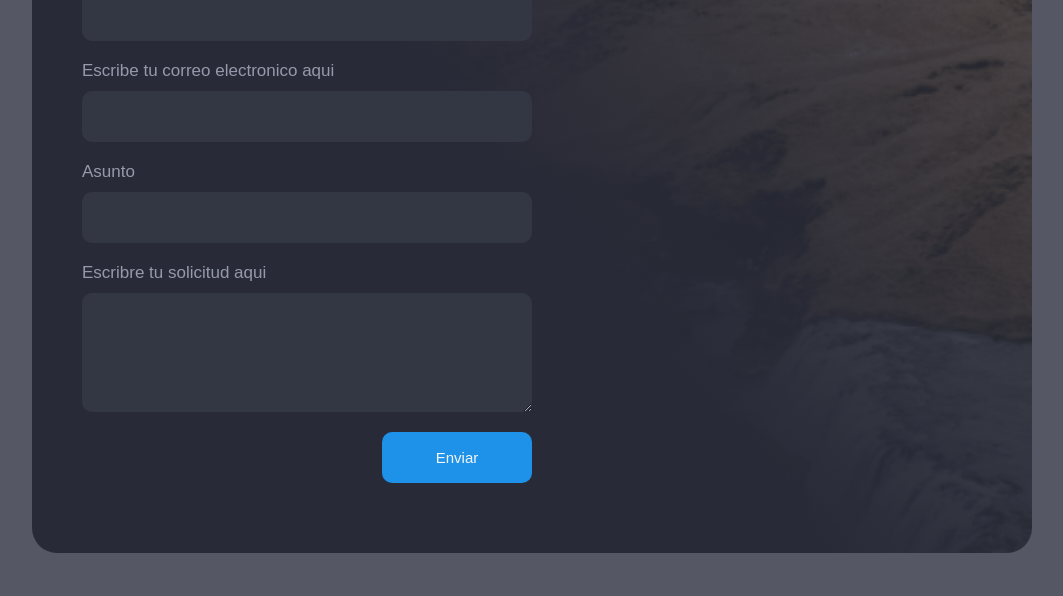
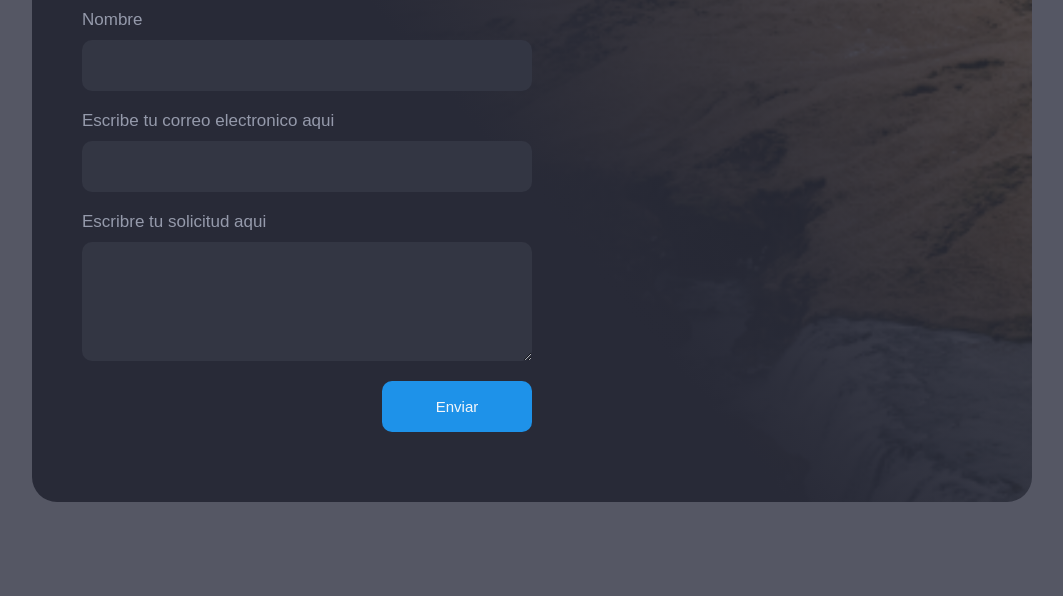
Before and after one commit to naxu218/formdemo, a plain HTML site: page index.html in a window 1280 px wide. Shown: the part 204-800 px from the top of the page, without its empty margins (108-1171 px from the left). Drawn offline with Linux system fonts and the light colour scheme; files whose address does not match are found by name.

Commit message:
Add files via upload

```diff
--- a/index.html
+++ b/index.html
@@ -12,15 +12,12 @@
 
         <h2>Enviar formulario</h2>
 
-        <form action="https://formsubmit.co/rodriguezbogotam@gmail.com" method="POST"> <!--API para enviar correos de formularios-->
+        <form action="https://formsubmit.co/mrodrigguez8@gmail.com" method="POST"> <!--API para enviar correos de formularios-->
             <label for="name">Nombre</label>
             <input type="text" name="name" id="name">
 
             <label for="email">Escribe tu correo electronico aqui</label>
             <input type="email" name="email" id="email">
-
-            <label for="subject">Asunto</label>
-            <input type="text" name="subject" id="subject">
 
             <label for="coments">Escribre tu solicitud aqui</label>
             <textarea name="coments" id="coments" cols="30" rows="5"></textarea>
```
